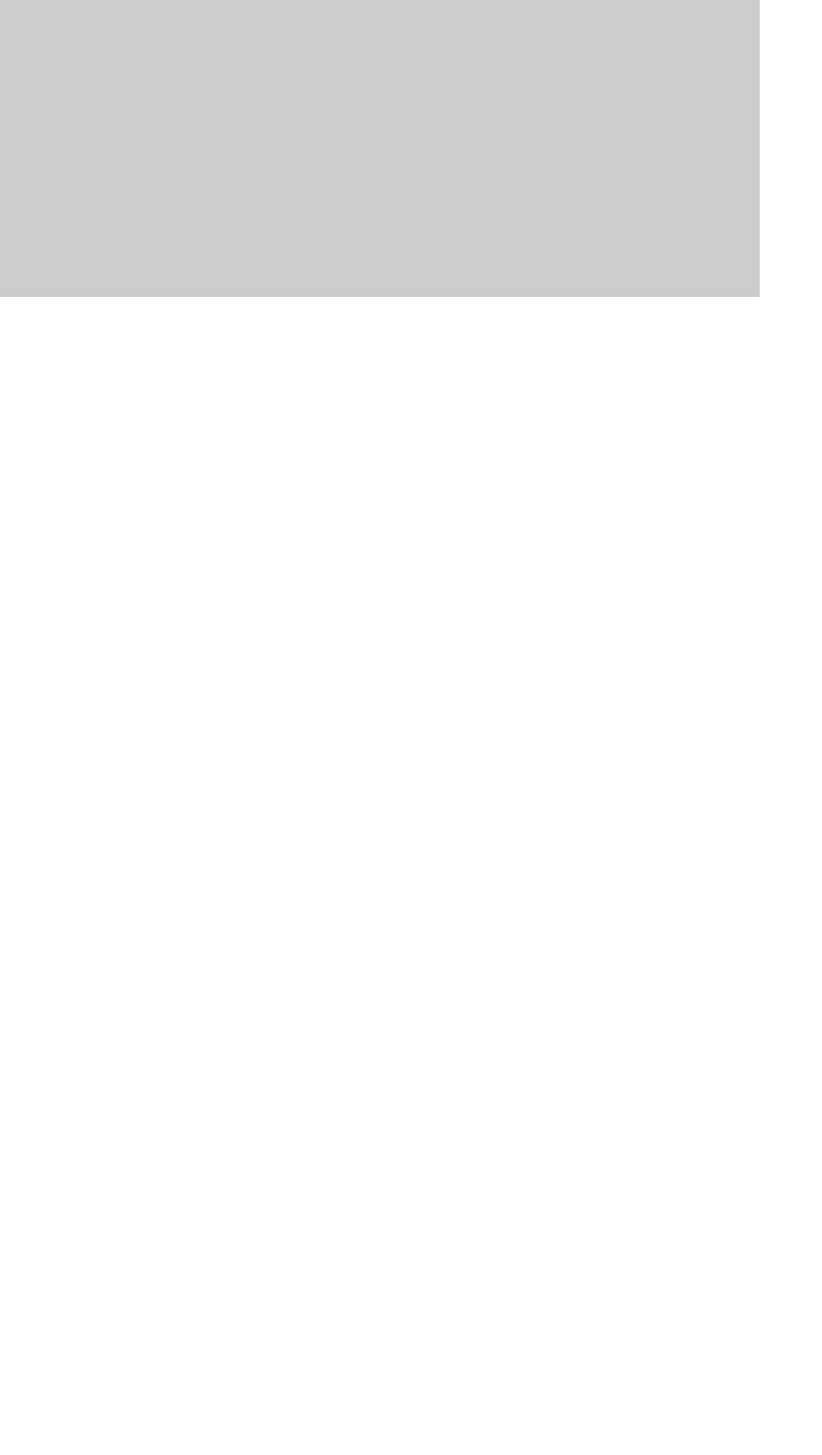
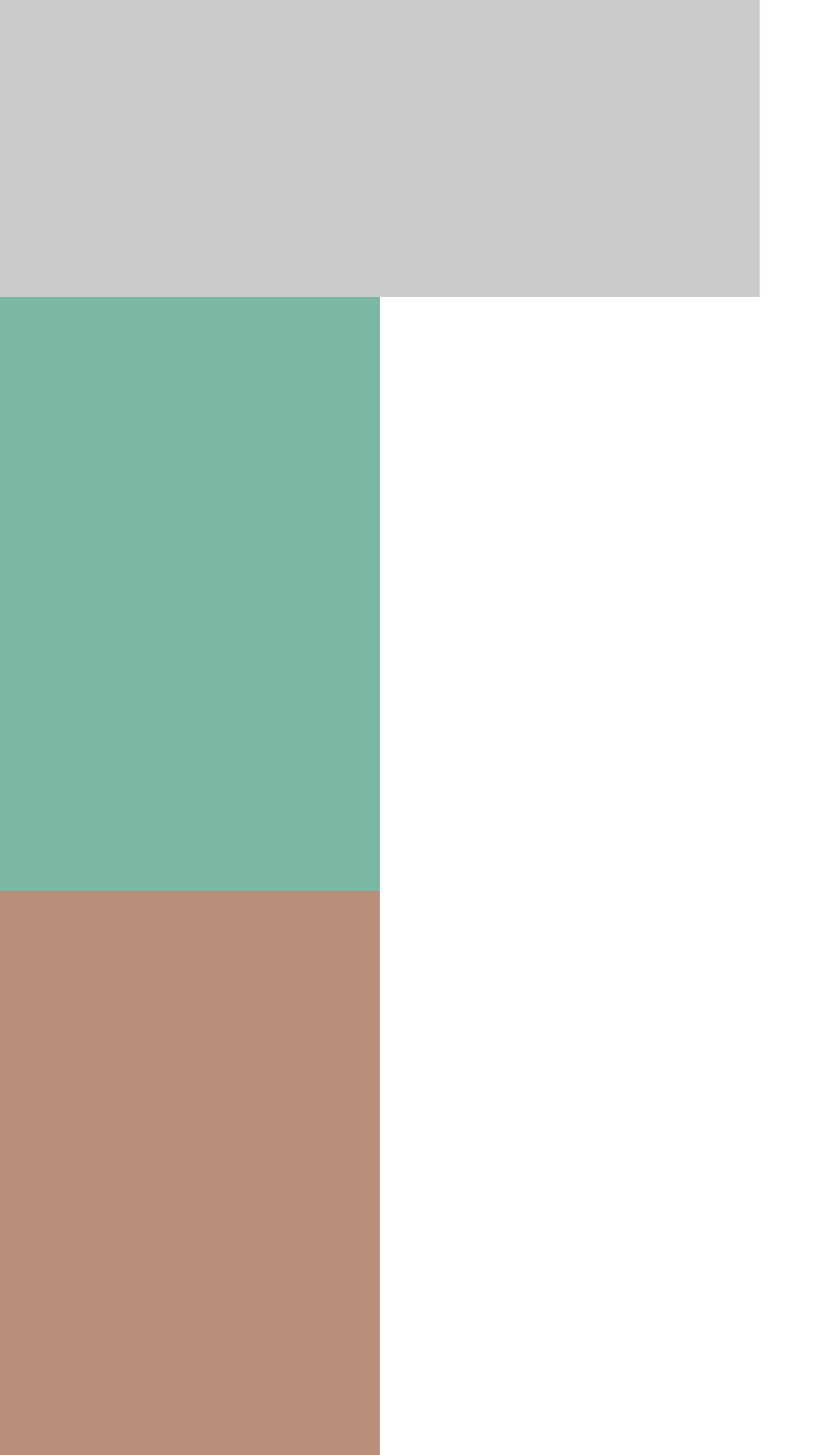
Before and after one commit to SztefkoKamil/vue-app-for-tests, a Vue app: page / in a window 1280 px wide. Shown: the top 1470 px of the page at 99% size, without its empty margins (0-831 px from the left). Before the commit the page ends 800 px from the top, so only its background shows below. Built offline with nearby package versions, Linux system fonts and the light colour scheme.

Commit message:
Add Left & Right Panel Component

```diff
--- a/src/App.vue
+++ b/src/App.vue
@@ -1,16 +1,22 @@
 <template>
   <div id="app" class="app">
     <TopBoard></TopBoard>
+    <LeftPanel></LeftPanel>
+    <RightPanel></RightPanel>
   </div>
 </template>
 
 <script>
 import TopBoard from './components/TopBoard/TopBoard'
+import LeftPanel from './components/LeftPanel/LeftPanel'
+import RightPanel from './components/RightPanel/RightPanel'
 
 export default {
   name: 'app',
   components: {
-    TopBoard
+    TopBoard,
+    LeftPanel,
+    RightPanel
   }
 }
 </script>
--- /dev/null
+++ b/src/components/LeftPanel/LeftPanel.vue
@@ -0,0 +1,23 @@
+<template>
+  <div class="left-panel__container">
+  </div>
+</template>
+
+<script>
+
+export default {
+  name: 'LeftPanel',
+  components: {
+  }
+}
+</script>
+
+<style lang="scss">
+
+.left-panel__container {
+  width: 30vw;
+  height: 600px;
+  background: hsl(160, 30%, 60%);
+}
+
+</style>
--- /dev/null
+++ b/src/components/RightPanel/RightPanel.vue
@@ -0,0 +1,23 @@
+<template>
+  <div class="right-panel__container">
+  </div>
+</template>
+
+<script>
+
+export default {
+  name: 'RightPanel',
+  components: {
+  }
+}
+</script>
+
+<style lang="scss">
+
+.right-panel__container {
+  width: 30vw;
+  height: 600px;
+  background: hsl(20, 30%, 60%);
+}
+
+</style>
```
